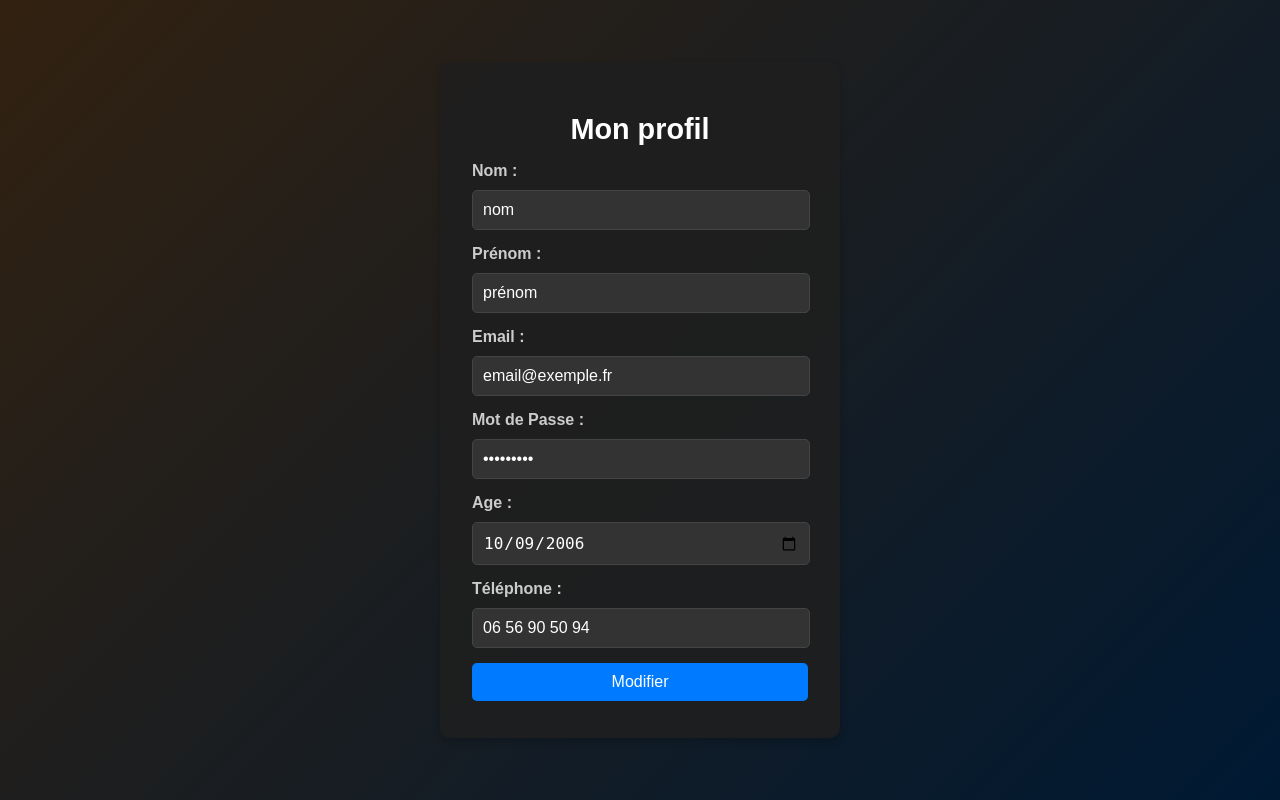
After one commit to Jilani38/TimeToTravel, a PHP site: page /html/page_profil.html in a window 1280 px wide. The commit adds this page. Run offline with PHP 8.4, Linux system fonts and the light colour scheme.

Commit message:
ajout page mon profil

```diff
--- a/css/page_a_propos.css
+++ b/css/page_a_propos.css
@@ -1,7 +1,8 @@
 body {
     font-family: Optima, sans-serif;
     background-color: #f1f4f6;
-    background-image: linear-gradient(rgba(0, 0, 0, 0.9), rgba(0, 0, 0, 0.5)), url('../img/fond.jpeg'); /* L'image de fond */
+   /* background-image: linear-gradient(rgba(0, 0, 0, 0.9), rgba(0, 0, 0, 0.5)), url('../img/fond.jpeg');  L'image de fond */
+   background: linear-gradient(135deg, #654321, #003366);
     background-attachment: fixed; /* Fixe l’image de fond pour éviter les décalages */
     background-size: cover; /* L'image couvre toute la page */
     background-position: center; /* Centrage de l'image */
@@ -36,7 +37,7 @@ margin: 0;
 }
 
 legend {
-font-size: 1.5em;
+font-size: 3em;
 font-weight: 150;
 margin-bottom: 15px;
 text-align: center;
--- /dev/null
+++ b/css/page_profil.css
@@ -0,0 +1,106 @@
+/* ====== Fond avec dégradé passé → futur ====== */
+body {
+    font-family: Arial, sans-serif;
+    background: linear-gradient(135deg, #654321, #003366);
+    color: #fff;
+    display: flex;
+    justify-content: center;
+    align-items: center;
+    height: 100vh;
+    margin: 0;
+    position: relative;
+    overflow: hidden;
+}
+
+body::before {
+    content: "";
+    position: absolute;
+    top: 0;
+    left: 0;
+    width: 100%;
+    height: 100%;
+    background: rgba(0, 0, 0, 0.5); /* Noir à 50% d'opacité */
+    z-index: -1;
+}
+
+/* ====== Conteneur du profil ====== */
+.profil-container {
+    background: rgba(30, 30, 30, 0.9);
+    padding: 2rem;
+    border-radius: 10px;
+    box-shadow: 0 4px 8px rgba(0, 0, 0, 0.2);
+    text-align: center;
+    width: 90%;
+    max-width: 400px;
+    box-sizing: border-box;
+}
+
+h1 {
+    font-size: 1.8em;
+    margin-bottom: 1rem;
+    color: #ffffff;
+}
+
+/* ====== Champs bien alignés ====== */
+label {
+    font-weight: bold;
+    display: block;
+    margin-top: 15px;
+    margin-bottom: 10px;
+    color: #ccc;
+    text-align: left;
+}
+
+input {
+    width: calc(100% - 20px);
+    padding: 10px;
+    border: 1px solid #444;
+    border-radius: 5px;
+    font-size: 1rem;
+    background-color: #333;
+    color: white;
+    outline: none;
+}
+
+/* Effet au focus */
+input:focus {
+    border-color: #007BFF;
+    box-shadow: 0 0 5px rgba(0, 123, 255, 0.5);
+}
+
+/* ====== Boutons stylés ====== */
+.btn-primary {
+    background-color: #007BFF;
+    color: white;
+    margin-top: 15px;
+    margin-bottom: 5px;
+    border: none;
+    padding: 10px 15px;
+    width: 100%;
+    border-radius: 5px;
+    font-size: 1rem;
+    cursor: pointer;
+    transition: 0.3s;
+    margin-top: 15px;
+}
+
+.btn-primary:hover {
+    background-color: #0056b3;
+}
+
+.btn-secondary {
+    background-color: #dc3545;
+    color: white;
+    border: none;
+    padding: 10px 15px;
+    width: 100%;
+    border-radius: 5px;
+    font-size: 1rem;
+    cursor: pointer;
+    transition: 0.3s;
+    margin-top: 10px;
+}
+
+.btn-secondary:hover {
+    background-color: #a71d2a;
+}
--- a/html/page_accueil.html
+++ b/html/page_accueil.html
@@ -23,6 +23,7 @@
         <a href="./page_inscription.html">Inscription</a>
         <a href="./page_de_recherche.html">Rechercher </a>
         <a href="./page_a_propos.html">A propos de Nous </a>
+        <a href="./page_profil.html">Mon profil</a>
       </div>
     </nav>
     <input type="search" placeholder="Rechercher">
--- /dev/null
+++ b/html/page_profil.html
@@ -0,0 +1,42 @@
+<!DOCTYPE html>
+<html lang="en">
+<head>
+    <meta charset="UTF-8">
+    <meta name="viewport" content="width=device-width, initial-scale=1.0">
+    <link rel="stylesheet" href="../css/page_profil.css">
+    <title>Mon profil</title>
+</head>
+<body>
+    <div class = "profil-container">
+        <h1>Mon profil</h1>
+
+        <form id = "profil">
+            <label for = "nom">Nom : </label>
+            <input type = "text" id = "nom" name = "nom" value = "nom">
+
+            <label for = "prenom">Prénom : </label>
+            <input type = "text" id = "prenom" name = "prenom" value = "prénom">
+
+            <label for = "email">Email : </label>
+            <input type = "email" id = "email" name = "email" value = "email@exemple.fr">
+
+            <label for = "mdp">Mot de Passe : </label>
+            <input type = "password" id = "mdp" name = "mdp" value = "blablabla">
+
+            <label for = "age">Age : </label>
+            <input type = "date" id = "age" name = "age" value = "2006-10-09">
+
+            <label for = "tel">Téléphone : </label>
+            <input type = "tel" id = "tel" name = "tel" value = "06 56 90 50 94">
+<!-- Ceci est un commentaire pour annoter le code
+
+            <button type="submit" class="btn-primary">Enregistrer</button>
+            <button type="reset" class="btn-secondary">Annuler</button>
+-->
+        </form>
+    </div>
+
+    <script src="../js/profil.js"></script>
+
+</body>
+</html>
--- /dev/null
+++ b/js/profil.js
@@ -0,0 +1,36 @@
+document.addEventListener("DOMContentLoaded", function() {
+    const form = document.getElementById("profil");
+    const inputs = document.querySelectorAll("#profil input");
+    const editButton = document.createElement("button");
+    editButton.textContent = "Modifier";
+    editButton.classList.add("btn-primary");
+    editButton.type = "button";
+    form.appendChild(editButton);
+
+    const saveButton = document.querySelector(".btn-primary");
+    const cancelButton = document.querySelector(".btn-secondary");
+
+    editButton.addEventListener("click", function() {
+        inputs.forEach(input => input.disabled = false);
+        saveButton.style.display = "block";
+        cancelButton.style.display = "block";
+        editButton.style.display = "none";
+    });
+
+    form.addEventListener("submit", function(event) {
+        event.preventDefault(); // Empêche la soumission réelle du formulaire
+        inputs.forEach(input => input.disabled = true);
+        saveButton.style.display = "none";
+        cancelButton.style.display = "none";
+        editButton.style.display = "block";
+        alert("Modifications enregistrées !");
+    });
+
+    cancelButton.addEventListener("click", function(event) {
+        event.preventDefault();
+        inputs.forEach(input => input.disabled = true);
+        saveButton.style.display = "none";
+        cancelButton.style.display = "none";
+        editButton.style.display = "block";
+    });
+});
```
